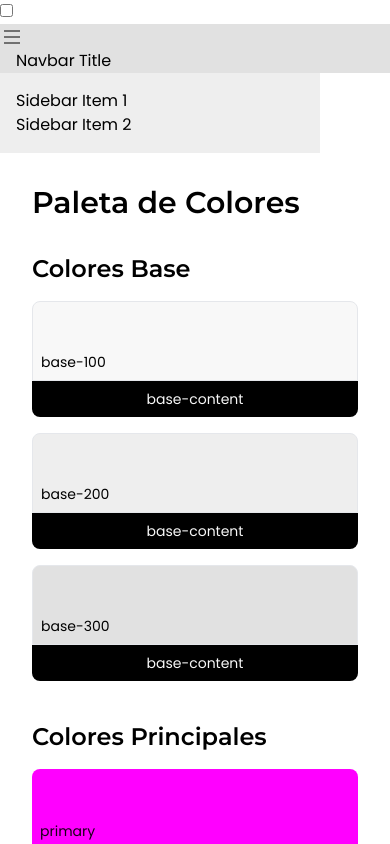
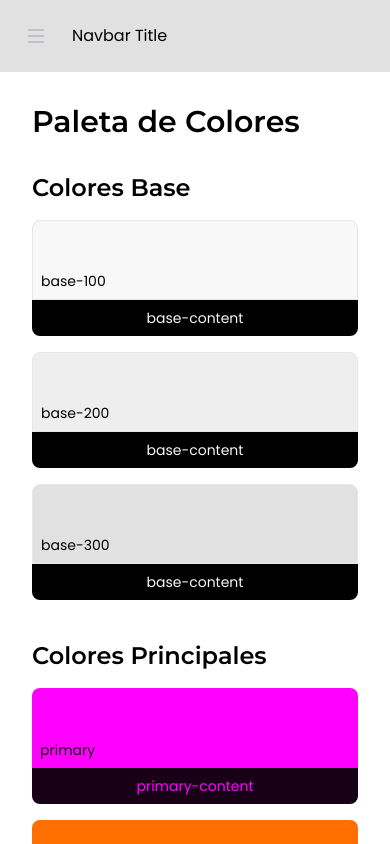
Before and after one commit to Franco-Martin11/ecommerse-nuxt-tailwind, a Nuxt app: page / in a window 390 px wide. Shown: the top 844 px of the page. Built offline with nearby package versions, Linux system fonts and the light colour scheme.

Commit message:
fix: refactor Drawer component to improve structure and add GSAP animations for opening and closing functionality

```diff
--- a/layouts/components/Drawer.vue
+++ b/layouts/components/Drawer.vue
@@ -1,19 +1,25 @@
 <template>
-  <nav class="drawer z-50">
-    <input id="my-drawer-3" type="checkbox" class="drawer-toggle" />
-    <div class="drawer-content flex flex-col">
-      <div class="navbar bg-base-300 w-full">
-        <div class="flex-none lg:hidden">
-          <label
-            for="my-drawer-3"
-            aria-label="open sidebar"
-            class="btn btn-square btn-ghost"
+  <div class="relative">
+    <div
+      ref="overlay"
+      @click="closeDrawer"
+      class="fixed inset-0 bg-black bg-opacity-50 z-30"
+      :style="{ visibility: drawerVisible ? 'visible' : 'hidden', opacity: 0 }"
+    ></div>
+
+    <div class="relative z-20">
+      <div class="bg-base-300 w-full flex items-center p-4">
+        <button
+          @click="toggleDrawer"
+          class="lg:hidden flex items-center justify-center p-2 rounded-md text-gray-400 hover:text-white hover:bg-gray-700 focus:outline-none"
+          aria-expanded="false"
         >
+          <span class="sr-only">Abrir menú</span>
           <svg
             xmlns="http://www.w3.org/2000/svg"
             fill="none"
             viewBox="0 0 24 24"
-              class="inline-block h-6 w-6 stroke-current"
+            class="h-6 w-6 stroke-current"
           >
             <path
               strokeLinecap="round"
@@ -22,28 +28,166 @@
               d="M4 6h16M4 12h16M4 18h16"
             ></path>
           </svg>
-          </label>
-        </div>
+        </button>
+
         <div class="mx-2 flex-1 px-2">Navbar Title</div>
-        <div class="hidden flex-none lg:block">
-          <ul class="menu menu-horizontal">
-            <li><a>Navbar Item 1</a></li>
-            <li><a>Navbar Item 2</a></li>
+
+        <div class="hidden lg:block">
+          <ul class="flex space-x-4">
+            <li>
+              <a href="#" class="px-3 py-2 rounded-md hover:bg-base-100"
+                >Navbar Item 1</a
+              >
+            </li>
+            <li>
+              <a href="#" class="px-3 py-2 rounded-md hover:bg-base-100"
+                >Navbar Item 2</a
+              >
+            </li>
           </ul>
         </div>
       </div>
-      <slot></slot>
     </div>
-    <div class="drawer-side">
-      <label
-        for="my-drawer-3"
-        aria-label="close sidebar"
-        class="drawer-overlay"
-      ></label>
-      <ul class="menu bg-base-200 min-h-full w-80 p-4">
-        <li><a>Sidebar Item 1</a></li>
-        <li><a>Sidebar Item 2</a></li>
+
+    <div
+      ref="drawer"
+      class="fixed inset-y-0 left-0 w-80 bg-base-200 shadow-xl z-40"
+      :style="{ visibility: drawerVisible ? 'visible' : 'hidden', x: '-100%' }"
+    >
+      <div class="p-4">
+        <button
+          @click="closeDrawer"
+          class="absolute top-4 right-4 p-2 rounded-md text-gray-400 hover:text-white hover:bg-gray-700 focus:outline-none"
+        >
+          <span class="sr-only">Cerrar menú</span>
+          <svg
+            xmlns="http://www.w3.org/2000/svg"
+            fill="none"
+            viewBox="0 0 24 24"
+            stroke="currentColor"
+            class="h-6 w-6"
+          >
+            <path
+              strokeLinecap="round"
+              strokeLinejoin="round"
+              strokeWidth="2"
+              d="M6 18L18 6M6 6l12 12"
+            />
+          </svg>
+        </button>
+
+        <ul class="mt-6 space-y-2">
+          <li>
+            <a href="#" class="block px-4 py-2 rounded-md hover:bg-base-100"
+              >Sidebar Item 1</a
+            >
+          </li>
+          <li>
+            <a href="#" class="block px-4 py-2 rounded-md hover:bg-base-100"
+              >Sidebar Item 2</a
+            >
+          </li>
         </ul>
       </div>
-  </nav>
+    </div>
+  </div>
 </template>
+
+<script setup>
+import { ref, onMounted, watch, onBeforeUnmount } from "vue";
+import { gsap } from "gsap";
+
+const drawer = ref(null);
+const overlay = ref(null);
+const drawerVisible = ref(false);
+
+const animationDuration = 0.5;
+const easeType = "power3.out";
+
+// Función para bloquear el scroll del body
+const lockBodyScroll = () => {
+  document.body.classList.add("overflow-hidden");
+};
+
+// Función para desbloquear el scroll del body
+const unlockBodyScroll = () => {
+  document.body.classList.remove("overflow-hidden");
+};
+
+const openDrawer = () => {
+  drawerVisible.value = true;
+
+  // Bloquear el scroll
+  lockBodyScroll();
+
+  gsap.to(overlay.value, {
+    opacity: 1,
+    duration: animationDuration,
+    ease: easeType,
+  });
+
+  gsap.to(drawer.value, {
+    x: 0,
+    duration: animationDuration,
+    ease: easeType,
+  });
+};
+
+const closeDrawer = () => {
+  gsap.to(overlay.value, {
+    opacity: 0,
+    duration: animationDuration,
+    ease: easeType,
+  });
+
+  gsap.to(drawer.value, {
+    x: "-100%",
+    duration: animationDuration,
+    ease: easeType,
+    onComplete: () => {
+      drawerVisible.value = false;
+
+      // Desbloquear el scroll
+      unlockBodyScroll();
+    },
+  });
+};
+
+const toggleDrawer = () => {
+  if (drawerVisible.value) {
+    closeDrawer();
+  } else {
+    openDrawer();
+  }
+};
+
+onMounted(() => {
+  gsap.set(drawer.value, { x: "-100%" });
+  gsap.set(overlay.value, { opacity: 0 });
+});
+
+onBeforeUnmount(() => {
+  unlockBodyScroll();
+});
+
+const handleEscKey = (event) => {
+  if (event.key === "Escape" && drawerVisible.value) {
+    closeDrawer();
+  }
+};
+
+onMounted(() => {
+  document.addEventListener("keydown", handleEscKey);
+});
+
+onBeforeUnmount(() => {
+  document.removeEventListener("keydown", handleEscKey);
+});
+</script>
+
+<style>
+/* Estilos globales para ocultar el scrollbar cuando el drawer está abierto */
+body.overflow-hidden {
+  overflow: hidden;
+}
+</style>
```
Lines whose indentation alone changed are shown as unchanged.
